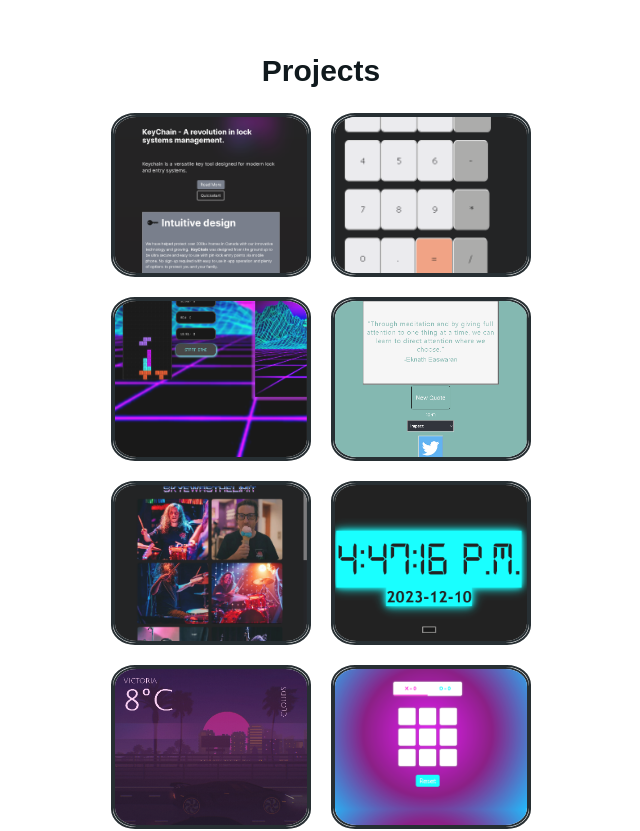
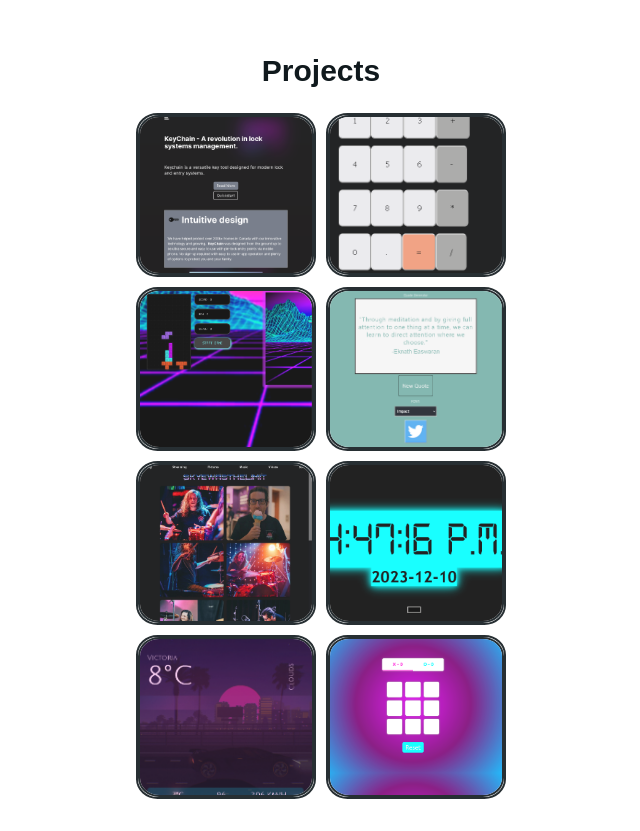
Before and after one commit to skyewasthelimit/portfolio-skye, a Next.js app: page / in a window 1280 px wide. Shown: the part 1320-2151 px from the top of the page, without its empty margins (319-959 px from the left). Built offline with nearby package versions, Linux system fonts and the light colour scheme.

Commit message:
Fixed Projects & Links wrapper to not cut off

```diff
--- a/app/globals.css
+++ b/app/globals.css
@@ -179,9 +179,9 @@
 
 .projects-wrapper {
   display: grid;
-  grid-template-columns: repeat(2, 200px);
+  grid-template-columns: repeat(2, 180px);
   justify-content: center;
-  gap: 20px;
+  gap: 10px;
   margin-top: 20px;
   border-radius: 12%;
   transition: .5s;
@@ -298,7 +298,7 @@
 
 .links-group {
   display: grid;
-  grid-template-columns: repeat(2, 200px);
+  grid-template-columns: repeat(2, 180px);
   gap: 20px;
   justify-content: center;
   flex-direction: column;
```
